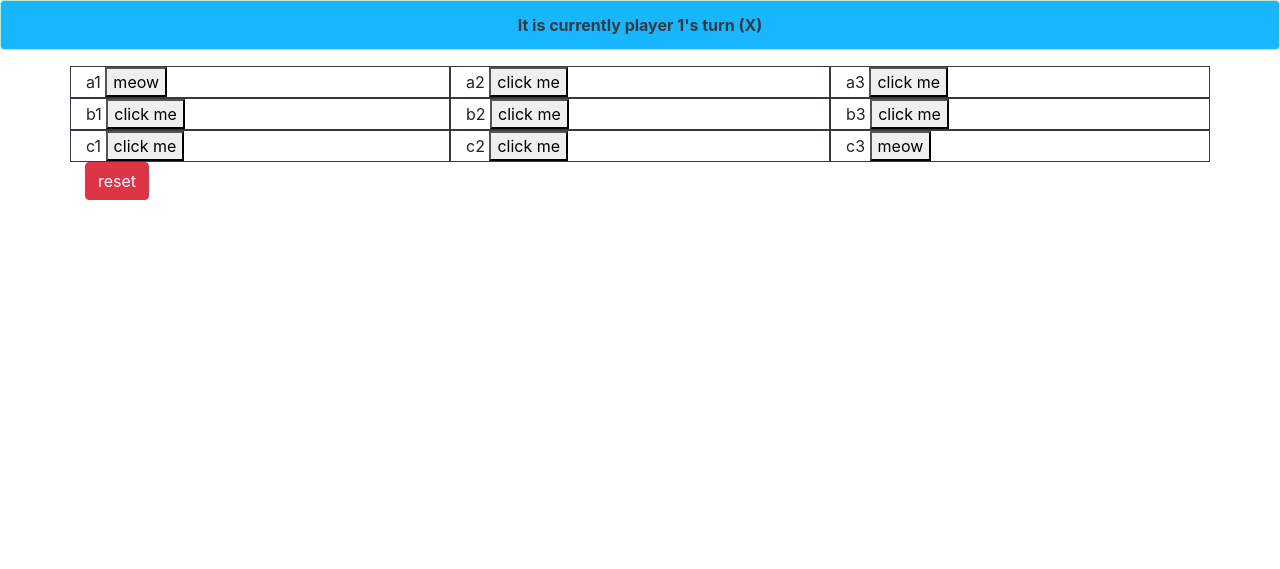
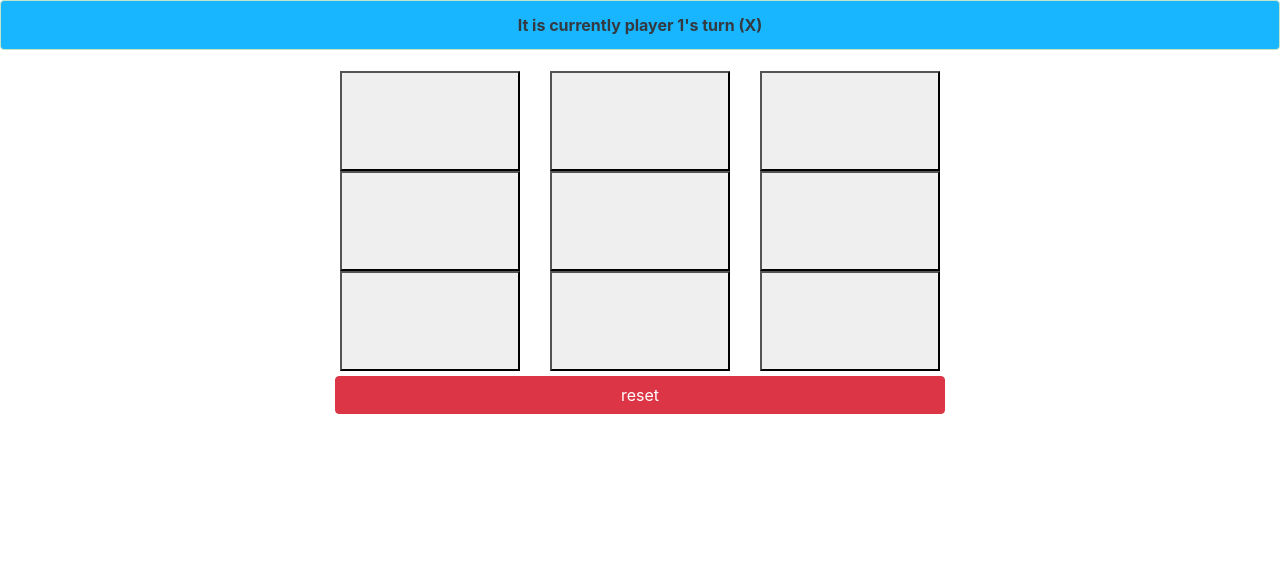
Before and after one commit to Lokos-ed/Week-11, a website: page index.html in a window 1280 px wide. Drawn offline with nearby package versions, Linux system fonts and the light colour scheme.

Commit message:
Stylization

```diff
--- a/index.html
+++ b/index.html
@@ -10,34 +10,34 @@
 <body>
     <div class="container">
         <div class="row">
-            <div class="col border border-dark">a1
-                <button id="a1(b)" type="button">click me</button>
+            <div class="col border border-dark">
+                <button id="a1(b)" type="button"></button>
             </div>
-            <div class="col border border-dark">a2
-                <button id="a2(b)" type="button">click me</button>
+            <div class="col border border-dark">
+                <button id="a2(b)" type="button"></button>
             </div>
-            <div class="col border border-dark">a3
-                <button id="a3(b)" type="button">click me</button>
+            <div class="col border border-dark">
+                <button id="a3(b)" type="button"></button>
             </div>
             <div class="w-100"></div>
-            <div class="col border border-dark">b1
-                <button id="b1(b)" type="button">click me</button>
+            <div class="col border border-dark">
+                <button id="b1(b)" type="button"></button>
             </div>
-            <div class="col border border-dark">b2
-                <button id="b2(b)" type="button">click me</button>
+            <div class="col border border-dark">
+                <button id="b2(b)" type="button"></button>
             </div>
-            <div class="col border border-dark">b3
-                <button id="b3(b)" type="button">click me</button>
+            <div class="col border border-dark">
+                <button id="b3(b)" type="button"></button>
             </div>
             <div class="w-100"></div>
-            <div class="col border border-dark">c1
-                <button id="c1(b)" type="button">click me</button>
+            <div class="col border border-dark">
+                <button id="c1(b)" type="button"></button>
             </div>
-            <div class="col border border-dark">c2
-                <button id="c2(b)" type="button">click me</button>
+            <div class="col border border-dark">
+                <button id="c2(b)" type="button"></button>
             </div>
-            <div class="col border border-dark">c3
-                <button id="c3(b)" type="button">meow</button>
+            <div class="col border border-dark">
+                <button id="c3(b)" type="button"></button>
             </div>
         </div>
         <div>
@@ -56,3 +56,24 @@
     <script src="node_modules/bootstrap/dist/js/bootstrap.bundle.js"></script>
 </body>
 </html>
+<style>
+    Button {
+      width: 100%;
+      height: 100%;
+      font-size: 75px;
+    }
+    .col {
+        height: 100px !important;
+        border: none !important;
+    }
+    .container {
+        width: 50%;
+        height: 500px;
+    }
+    .row {
+        height: auto;
+        padding: 5px;
+        padding-top: 5px ;
+        padding-bottom: 5px ;
+    }
+  </style>
--- a/script.js
+++ b/script.js
@@ -1,7 +1,7 @@
 var turn = 0
 var turnCount = 1
 Buttons = {}
-var gameOver = true
+var gameOver = false
 const alert = document.getElementById("alert")
 const wins = [
     ["a1", "a2", "a3"],
@@ -19,21 +19,16 @@ const wins = [
 for (let i = 1; i < 4; i++) {
   Element = document.getElementById(`a${i}(b)`)
   Buttons[`a${i}(b)`] = Element
-  Element.textContent = "meow"
 }
 for (let i = 1; i < 4; i++) {
   Element = document.getElementById(`b${i}(b)`)
   Buttons[`b${i}(b)`] = Element
-  Element.textContent = "meow"
 }
 for (let i = 1; i < 4; i++) {
   Element = document.getElementById(`c${i}(b)`)
   Buttons[`c${i}(b)`] = Element
-  Element.textContent = "meow"
 }
-for (let element of Object.values(Buttons)) {
-    element.textContent = "kitty"
-  }
+
 
 reset.addEventListener("click", ()  => {
     for (let element of Object.values(Buttons)) {
```
